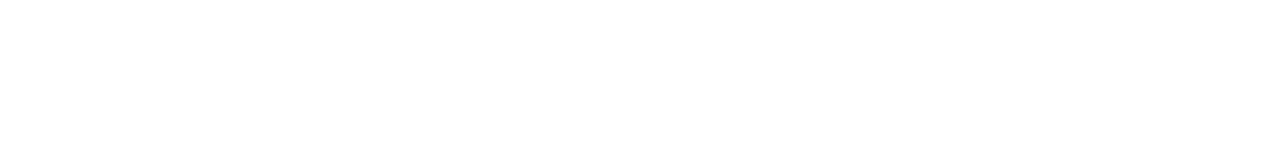
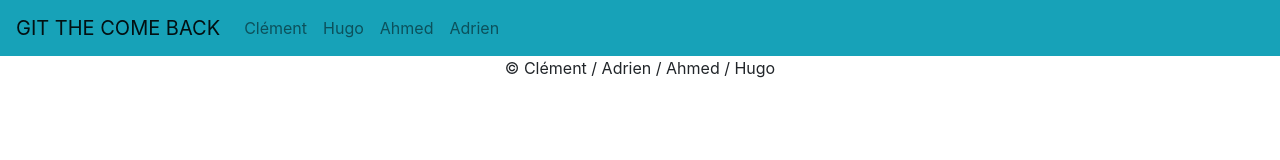
Before and after one commit to clement-sabe/git-the-come-back, a plain HTML site: page index.html in a window 1280 px wide. Drawn offline with nearby package versions, Linux system fonts and the light colour scheme.

Commit message:
ajout navbar et footer

```diff
--- a/index.html
+++ b/index.html
@@ -11,6 +11,29 @@
     <link rel="stylesheet" href="assets/css/style.css">
 </head>
 <!-- partie Clément -->
+<nav class="navbar navbar-expand-lg navbar-light bg-info">
+    <a class="navbar-brand" href="#">GIT THE COME BACK</a>
+    <button class="navbar-toggler" type="button" data-toggle="collapse" data-target="#navbarNav" aria-controls="navbarNav" aria-expanded="false" aria-label="Toggle navigation">
+      <span class="navbar-toggler-icon"></span>
+    </button>
+    <div class="collapse navbar-collapse" id="navbarNav">
+      <ul class="navbar-nav">
+        <li class="nav-item text-warning">
+          <a class="nav-link" href="#">Clément </a>
+        </li>
+        <li class="nav-item text-warning">
+          <a class="nav-link" href="#">Hugo</a>
+        </li>
+        <li class="nav-item text-warning">
+          <a class="nav-link" href="#">Ahmed</a>
+        </li>
+        <li class="nav-item text-warning">
+            <a class="nav-link" href="#">Adrien</a>
+          </li>
+
+      </ul>
+    </div>
+  </nav>
 <!-- Fin partie Clément -->
 
 <body>
@@ -31,6 +54,9 @@
 
     <footer>
         <!-- partie Clément -->
+        <footer>
+            <p class="text-center">&copy; Clément / Adrien / Ahmed / Hugo</p>
+        </footer>
         <!-- Fin partie Clément -->
     </footer>
     <script src="assets/libs/js/jquery-3.4.1.min.js"></script>
```
